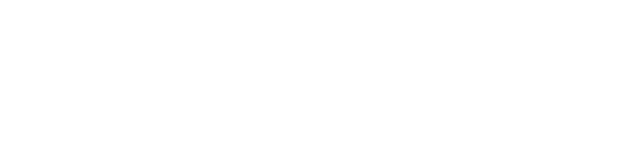
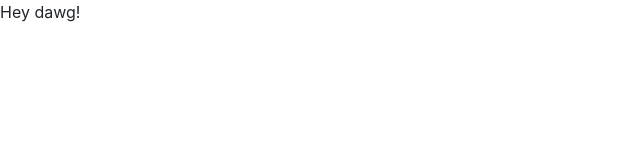
Before and after one commit to sonallm/Jukebox, a plain HTML site: page webapp/index.html in a window 1280 px wide. Shown: the full height of the page, 0-640 px from the left. Drawn offline with nearby package versions, Linux system fonts and the light colour scheme.

Commit message:
hey dawg

```diff
--- a/webapp/index.html
+++ b/webapp/index.html
@@ -14,6 +14,7 @@
 
 
   <body>
+    <div class="salutation"> Hey dawg!</div>
   </body>
 
 </html>
```
